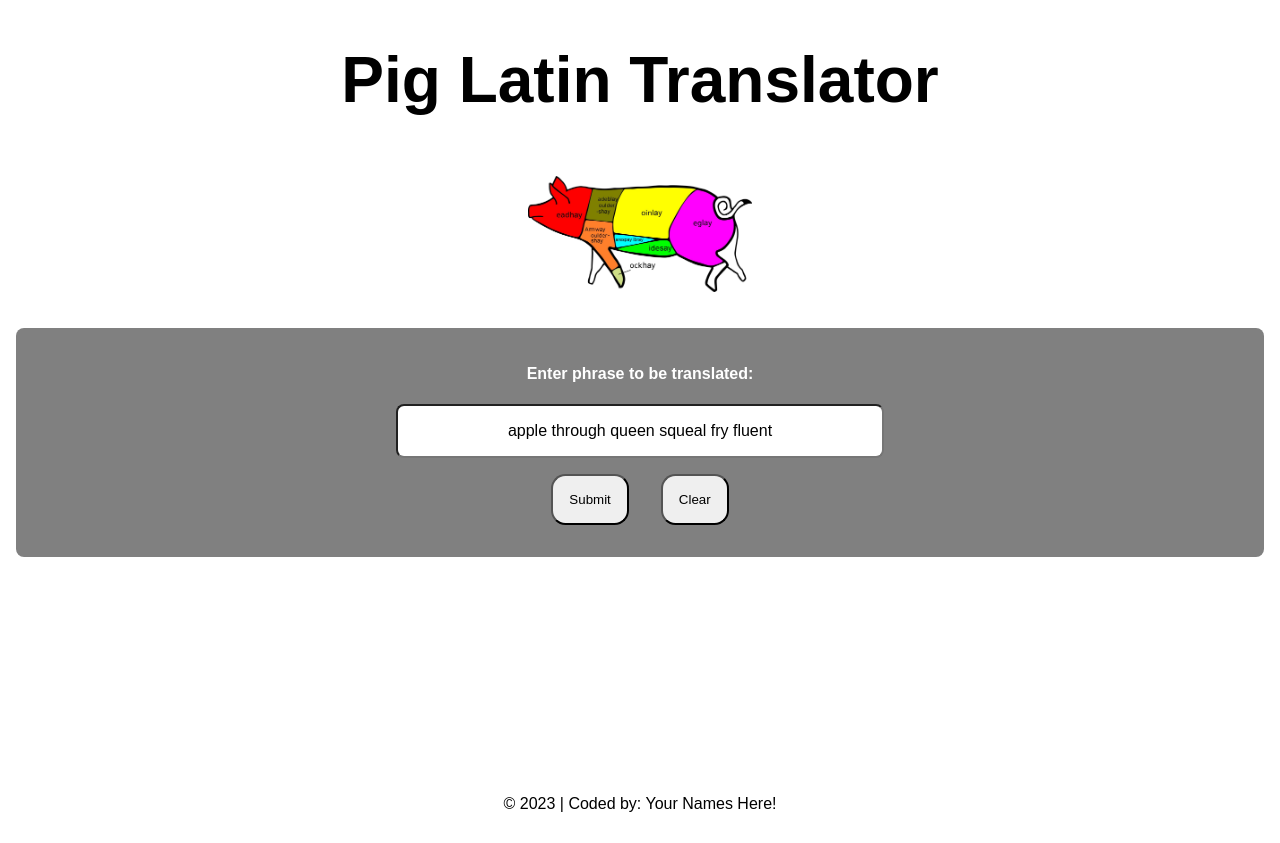
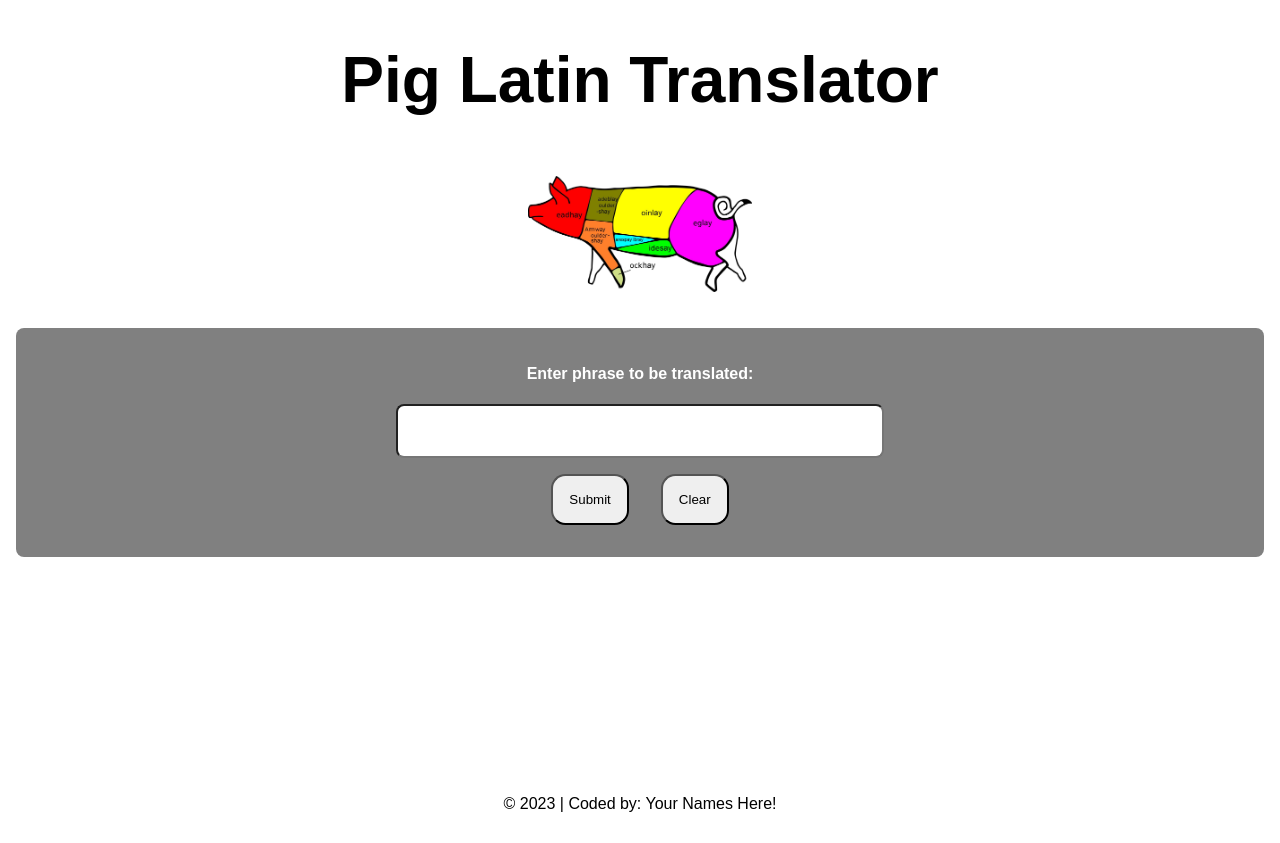
Before and after one commit to learn-academy-2024-alpha/pig-latin-pink-m-m-s, a React (Create React App) app: page / in a window 1280 px wide. Built offline with nearby package versions, Linux system fonts and the light colour scheme.

Commit message:
adds logic to add way to the end of words starting with a vowel

```diff
--- a/src/App.js
+++ b/src/App.js
@@ -5,7 +5,7 @@ import butcherPigImage from "./assets/butcherPig.jpeg"
 const App = () => {
   // ACTION ITEM: to make the development process easier there are some preassigned words in the input field, when you are ready for your full user experience delete the test words passed to useState and pass an empty string
   const [userInput, setUserInput] = useState(
-    "apple through queen squeal fry fluent"
+    ""
   )
   const [inputTranslated, setInputTranslated] = useState("")
 
@@ -32,14 +32,31 @@ const App = () => {
       console.log("vowelsArray:", vowelsArray)
 
       // ACTION ITEM: your Pig Latin logic goes here!
+    const firstLetterVowel = () => {
+      if(vowelsArray[0] === eachWord.charAt(0)) {
+        return eachWord + "way"
+      }
+    }
 
+
+
+
+
+      // const firstLetterVowel = (arrayOfUserInput) => {
+      //   console.log(arrayOfUserInput);
+      //   const vowels = ["a", "e", "i", "o", "u"]
+      //   if(vowels.includes(arrayOfUserInput.slice(0))){
+      //     return arrayOfUserInput + "way"
+      //   }
+      // }
+      console.log(firstLetterVowel());
       // ACTION ITEM: this return will be the output of your Pig Latin'd code
       return eachWord
     })
 
     // NO MODIFICATION NEEDED: once the code has been modified it gets joined from an array back to a string
     const translatedWords = translatedWordsArray.join(" ")
-    console.log("translatedWords:", translatedWords)
+    // console.log("translatedWords:", translatedWords)
 
     // NO MODIFICATION NEEDED: this will update the inputTranslated variable in state
     setInputTranslated(translatedWords)
```
